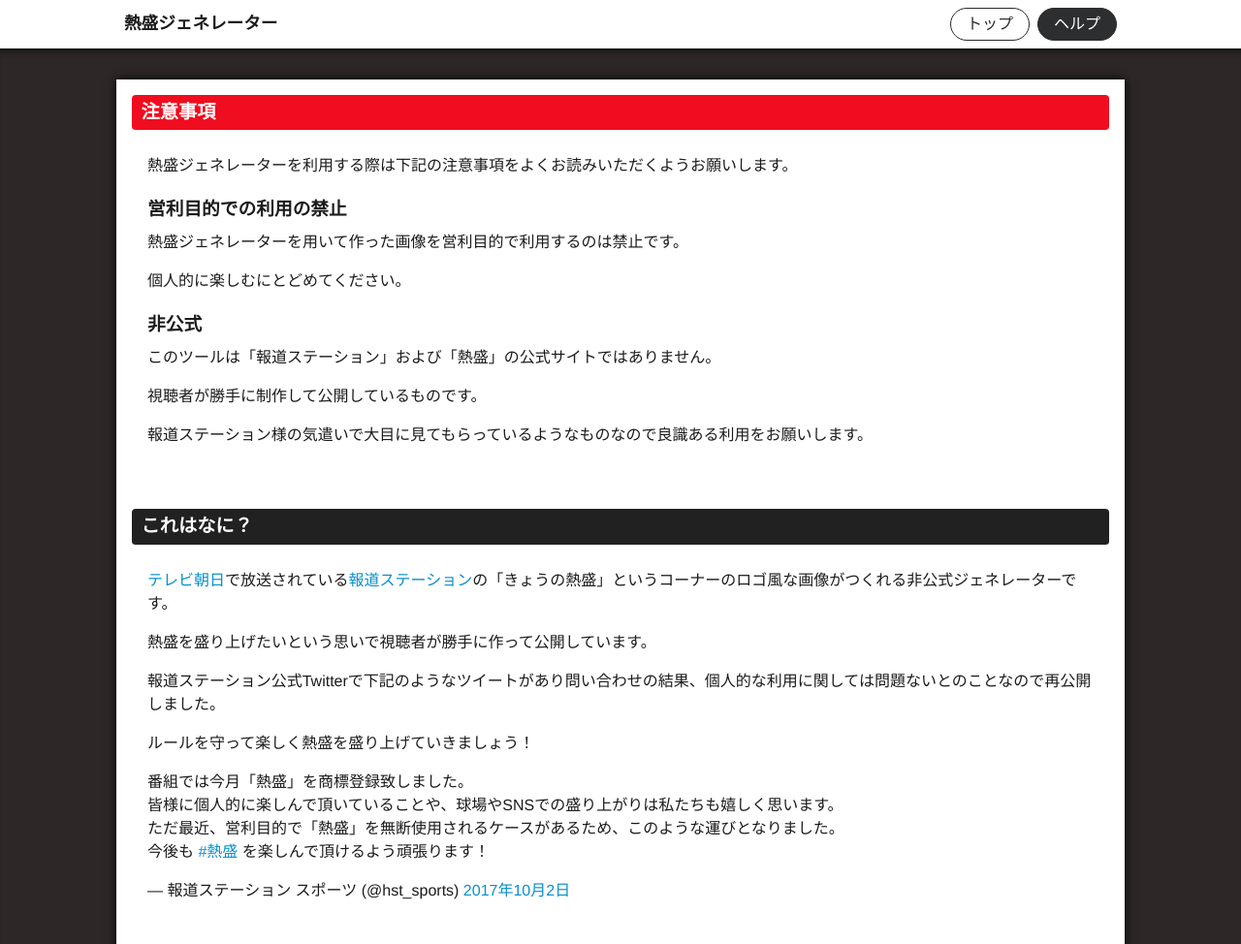
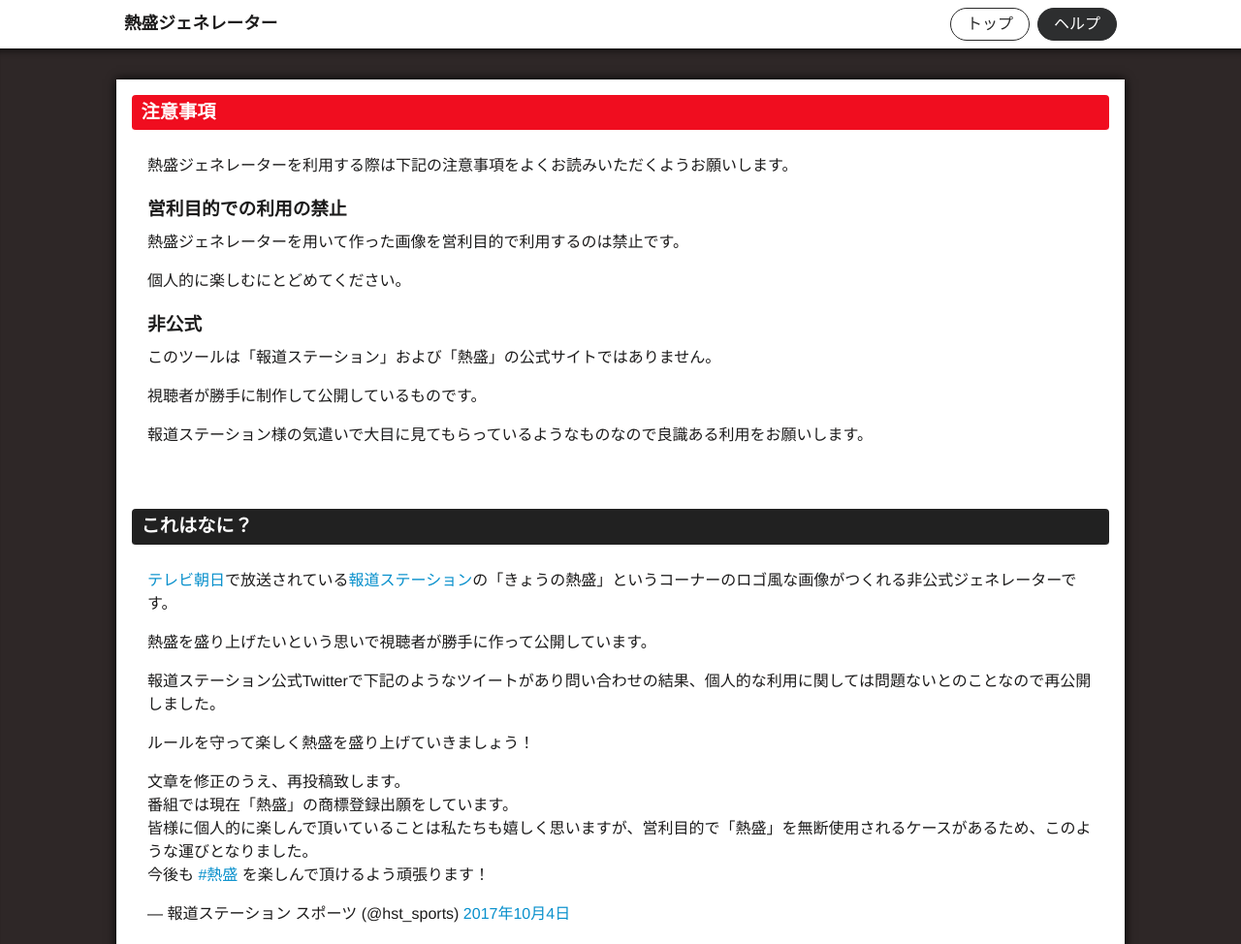
Before and after one commit to totoraj930/atumori, a plain HTML site: page docs/help.html in a window 1280 px wide. Shown: the top 974 px of the page at 97% size. Drawn offline with nearby package versions, Linux system fonts and the light colour scheme.

Commit message:
ツイートのリンクを変更

```diff
--- a/docs/help.html
+++ b/docs/help.html
@@ -59,7 +59,7 @@
 						報道ステーション公式Twitterで下記のようなツイートがあり問い合わせの結果、個人的な利用に関しては問題ないとのことなので再公開しました。
 					</p>
 					<p>ルールを守って楽しく熱盛を盛り上げていきましょう！</p>
-					<blockquote class="twitter-tweet" data-lang="ja"><p lang="ja" dir="ltr">番組では今月「熱盛」を商標登録致しました。<br>皆様に個人的に楽しんで頂いていることや、球場やSNSでの盛り上がりは私たちも嬉しく思います。<br>ただ最近、営利目的で「熱盛」を無断使用されるケースがあるため、このような運びとなりました。<br>今後も <a href="https://twitter.com/hashtag/%E7%86%B1%E7%9B%9B?src=hash&amp;ref_src=twsrc%5Etfw">#熱盛</a> を楽しんで頂けるよう頑張ります！</p>&mdash; 報道ステーション スポーツ (@hst_sports) <a href="https://twitter.com/hst_sports/status/914764284965646336?ref_src=twsrc%5Etfw">2017年10月2日</a></blockquote>
+					<blockquote class="twitter-tweet" data-lang="ja"><p lang="ja" dir="ltr">文章を修正のうえ、再投稿致します。<br>番組では現在「熱盛」の商標登録出願をしています。<br>皆様に個人的に楽しんで頂いていることは私たちも嬉しく思いますが、営利目的で「熱盛」を無断使用されるケースがあるため、このような運びとなりました。<br>今後も <a href="https://twitter.com/hashtag/%E7%86%B1%E7%9B%9B?src=hash&amp;ref_src=twsrc%5Etfw">#熱盛</a> を楽しんで頂けるよう頑張ります！</p>&mdash; 報道ステーション スポーツ (@hst_sports) <a href="https://twitter.com/hst_sports/status/915407003886903296?ref_src=twsrc%5Etfw">2017年10月4日</a></blockquote>
 
 				</div>
 			</section>
```
